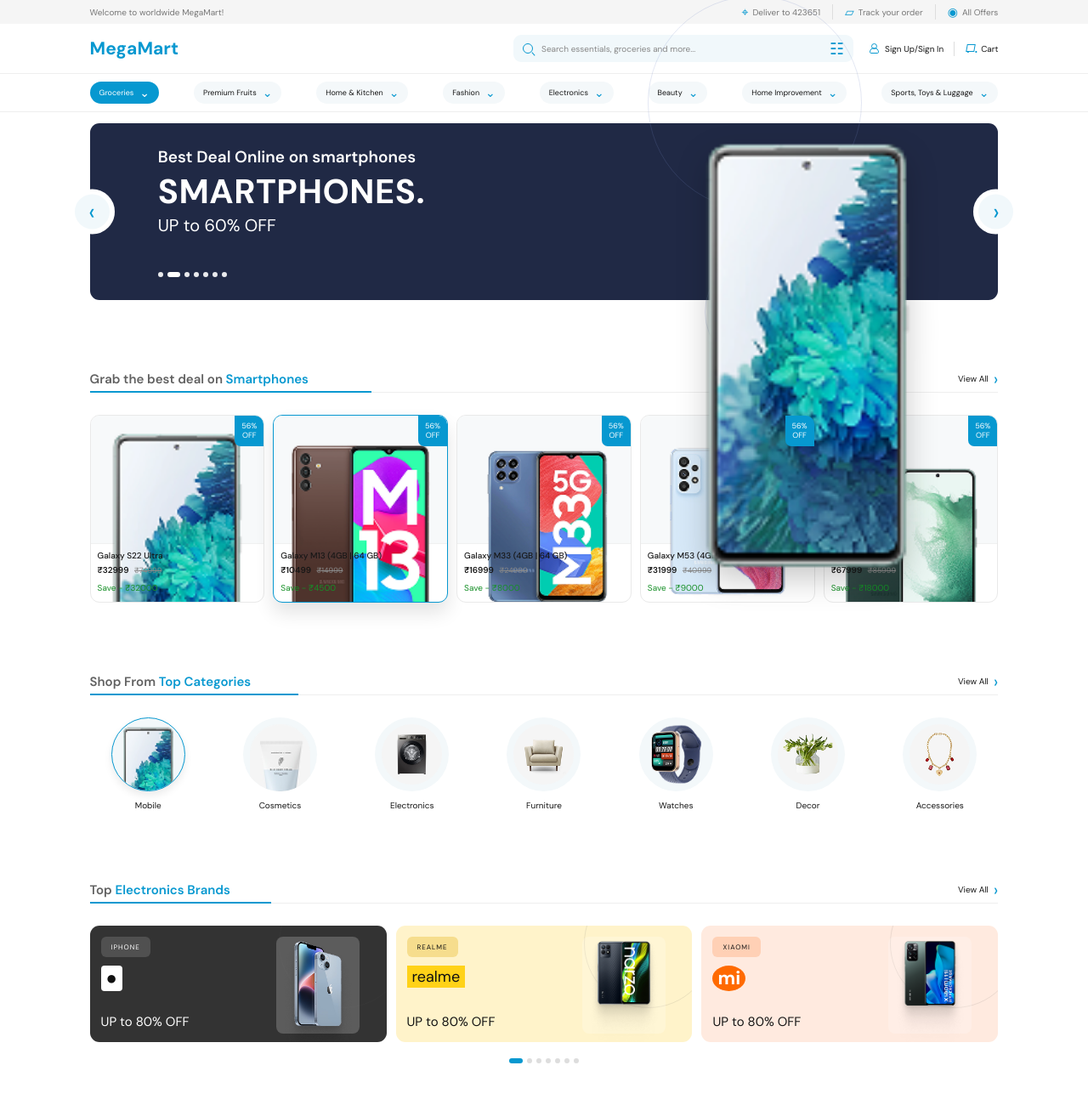
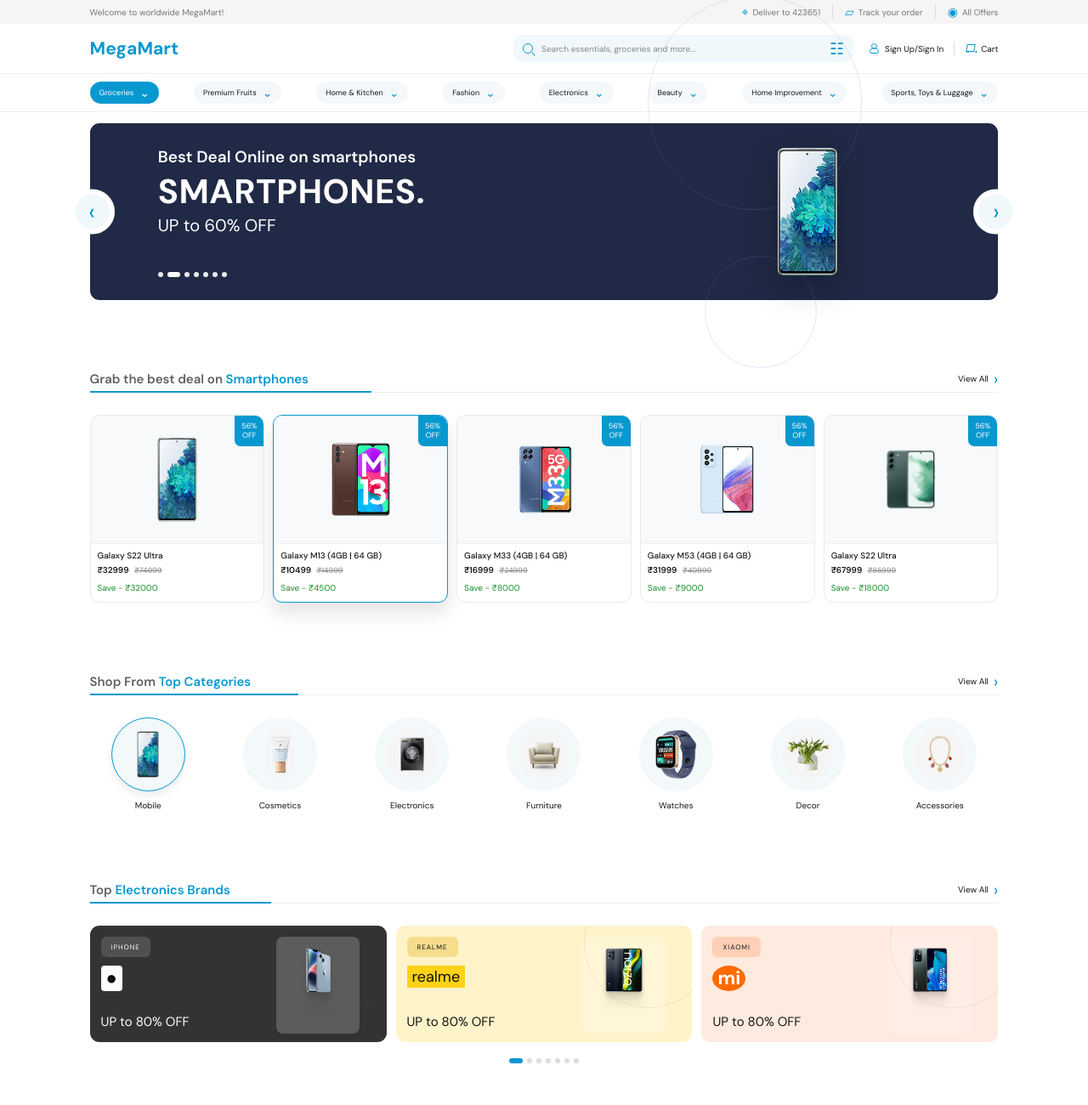
Before and after one commit to olumidereju41-coder/ecommerce-landing-page, a plain HTML site: page index.html in a window 1280 px wide. Shown: the top 1300 px of the page at 85% size. Drawn offline with Linux system fonts and the light colour scheme.

Commit message:
third commit

```diff
--- a/assets/css/styles.css
+++ b/assets/css/styles.css
@@ -77,7 +77,7 @@
 .hero-dot.selected { width: 15px; border-radius: 8px; opacity: 1; }
 .hero-art { position: absolute; z-index: 1; width: 26%; height: 88%; right: 8%; top: 6%; display: grid; place-items: center; color: #bdc8e7; }
 .image-placeholder { color: #818991; background-color: #f2f3f4; background-image: linear-gradient(135deg, rgba(255,255,255,.26), transparent 55%); }
-.hero-art img { width: 100%; height: 100%; object-fit: contain; filter: drop-shadow(0 14px 18px rgba(0,0,0,.22)); }
+.hero-art img { width: 86%; height: 86%; min-width: 0; min-height: 0; object-fit: contain; filter: drop-shadow(0 14px 18px rgba(0,0,0,.22)); }
 .carousel-arrow { position: absolute; z-index: 2; top: 50%; width: 53px; height: 53px; transform: translateY(-50%); border: 6px solid #fff; border-radius: 50%; color: var(--blue); background: #f1f8fb; font-size: 28px; font-weight: 300; line-height: 1; cursor: pointer; }
 .carousel-arrow.previous { left: -24px; }
 .carousel-arrow.next { right: -24px; }
@@ -94,7 +94,7 @@
 .product-card { position: relative; min-width: 0; overflow: hidden; border: 1px solid #e9e9e9; border-radius: 11px; background: #fff; }
 .product-card.featured-card { border-color: var(--blue); box-shadow: 0 12px 22px rgba(0,0,0,.11); }
 .product-image { height: 150px; display: grid; place-items: center; padding: 13px; background: #f7f9fa; }
-.product-image img { width: 100%; height: 100%; object-fit: contain; }
+.product-image img { width: 84%; height: 84%; min-width: 0; min-height: 0; object-fit: contain; }
 .discount-badge { position: absolute; right: 0; top: 0; z-index: 1; padding: 7px 8px; border-radius: 0 0 0 7px; background: var(--blue); color: #fff; font-size: 9px; line-height: 11px; text-align: center; }
 .product-details { min-height: 69px; padding: 7px 8px 6px; border-top: 1px solid #f0f0f0; }
 .product-details h3 { overflow: hidden; margin: 0 0 4px; font-size: 10px; font-weight: 500; text-overflow: ellipsis; white-space: nowrap; }
@@ -109,7 +109,7 @@
 .category-grid { display: grid; grid-template-columns: repeat(7, minmax(0, 1fr)); gap: 18px; padding-top: 26px; }
 .category-item, .essential-item { display: flex; flex-direction: column; align-items: center; text-align: center; }
 .category-image { width: min(100%, 87px); aspect-ratio: 1; overflow: hidden; border-radius: 50%; display: grid; place-items: center; padding: 8px; background: #f3f8fa; }
-.category-image img { width: 100%; height: 100%; object-fit: contain; }
+.category-image img { width: 82%; height: 82%; min-width: 0; min-height: 0; object-fit: contain; }
 .category-item > span { margin-top: 10px; font-size: 10px; }
 .selected-category .category-image { border: 1px solid var(--blue); box-shadow: 0 5px 10px rgba(0,0,0,.08); }
 
@@ -128,7 +128,7 @@
 .xiaomi-promo .brand-logo { border-radius: 50%; background: #ff6a00; color: white; font-weight: 700; }
 .brand-promo-copy { position: absolute; z-index: 1; left: 13px; bottom: 14px; font-size: 15px; }
 .brand-device { position: absolute; z-index: 1; right: 9%; top: 13px; width: 28%; height: 83%; display: grid; place-items: center; border-radius: 8px; background-color: rgba(255,255,255,.2); }
-.brand-device img { width: 100%; height: 100%; object-fit: contain; }
+.brand-device img { width: 82%; height: 82%; min-width: 0; min-height: 0; object-fit: contain; }
 .brand-pagination { display: flex; justify-content: center; align-items: center; gap: 5px; margin-top: 19px; }
 .brand-pagination span, .brand-pagination i { width: 6px; height: 6px; border-radius: 50%; background: #ddd; }
 .brand-pagination span { width: 16px; border-radius: 8px; background: var(--blue); }
@@ -136,7 +136,7 @@
 .essentials-section .section-heading::after { width: 14%; }
 .essentials-grid { display: grid; grid-template-columns: repeat(6, minmax(0, 1fr)); gap: 10px; margin-top: 26px; }
 .essential-image { width: 100%; aspect-ratio: 1 / .92; overflow: hidden; display: grid; place-items: center; border-radius: 11px; padding: 10px; background: #f7f9f7; }
-.essential-image img { width: 100%; height: 100%; object-fit: contain; }
+.essential-image img { width: 84%; height: 84%; min-width: 0; min-height: 0; object-fit: contain; }
 .essential-item > span { margin-top: 11px; color: #555; font-size: 10px; }
 .essential-item strong { margin-top: 2px; font-size: 12px; font-weight: 600; white-space: nowrap; }
 .selected-essential .essential-image { border: 1px solid var(--blue); box-shadow: 0 8px 12px rgba(0,0,0,.1); }
```
